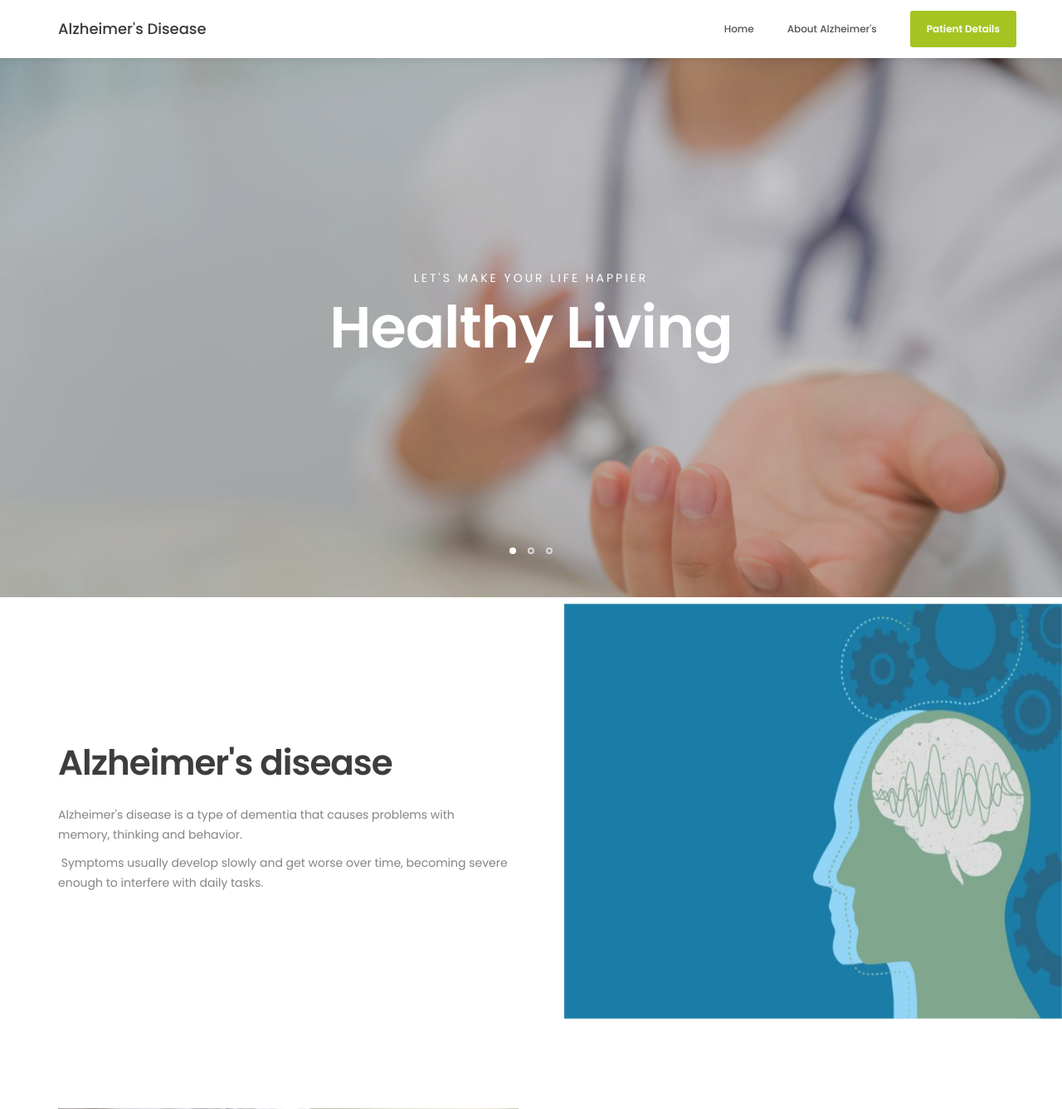
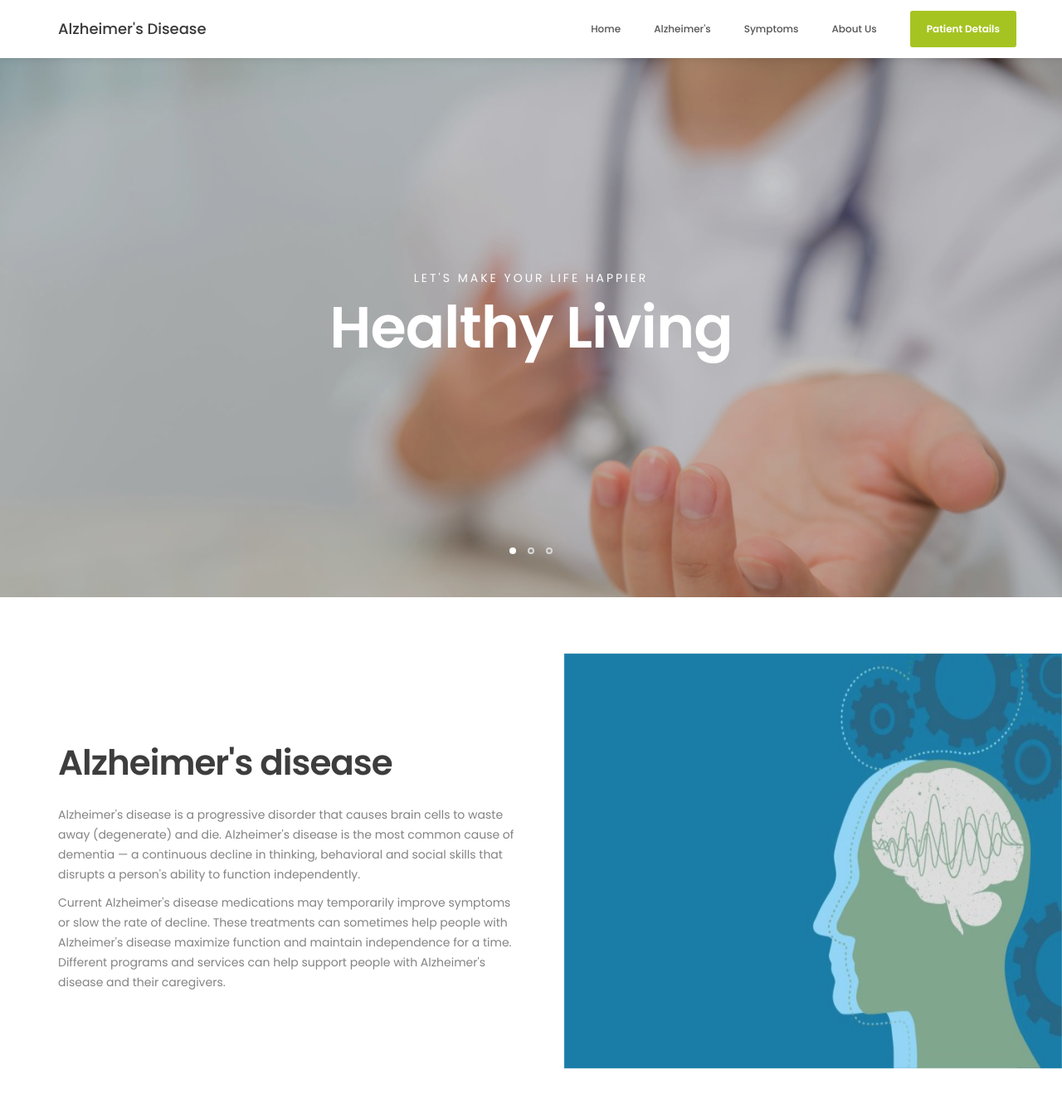
Before and after one commit to saisandeeppasham/alzheimers, a Flask app: page / in a window 1280 px wide. Shown: the top 1337 px of the page at 83% size. Run offline with Flask 2, Linux system fonts and the light colour scheme; parts of the project's set-up code (start-up, migrations or seed data) failed here and were passed over; some libraries are stand-ins or nearby versions.

Commit message:
Update index.html

```diff
--- a/templates/index.html
+++ b/templates/index.html
@@ -38,8 +38,9 @@
                <div class="collapse navbar-collapse">
                     <ul class="nav navbar-nav navbar-right">
                          <li><a href="#top" class="smoothScroll">Home</a></li>
-                         <li><a href="#about" class="smoothScroll">About Alzheimer's</a></li>
-
+                         <li><a href="#about" class="smoothScroll">Alzheimer's</a></li>
+						 <li><a href="#symptoms" class="smoothScroll">Symptoms</a></li>
+                         <li><a href="#" class="smoothScroll">About Us</a></li>
                          <li class="appointment-btn"><a href="#appointment"> Patient Details</a></li>
                     </ul>
                </div>
@@ -88,13 +89,36 @@
                          <div class="about-info">
                               <h2 class="wow fadeInUp" data-wow-delay="0.6s">Alzheimer's disease</h2>
                               <div class="wow fadeInUp" data-wow-delay="0.8s">
-                                   <p>Alzheimer's disease is a type of dementia that causes problems with memory, thinking and behavior.</p>
-                                   <p> Symptoms usually develop slowly and get worse over time, becoming severe enough to interfere with daily tasks.</p>
+                                   <p>Alzheimer's disease is a progressive disorder that causes brain cells to waste away (degenerate) and die. Alzheimer's disease is the most common cause of dementia — a continuous decline in thinking, behavioral and social skills that disrupts a person's ability to function independently.</p>
+                                   <p>Current Alzheimer's disease medications may temporarily improve symptoms or slow the rate of decline. These treatments can sometimes help people with Alzheimer's disease maximize function and maintain independence for a time. Different programs and services can help support people with Alzheimer's disease and their caregivers.</p>
                               </div>
                          </div>
                     </div>
                </div>
           </div>
+     </section>
+	 <!-- Symptoms -->
+	 <section id="symptoms">
+          <div class="container">
+               <div class="row">
+                    <div class="col-md-6 col-sm-6" style=";padding-left:50px;padding-right:50px;padding-top:50px;padding-bottom:50px;" >
+                         <div class="about-info">
+                              <h2 class="wow fadeInUp" data-wow-delay="0.6s">Symptoms</h2>
+                              <div class="wow fadeInUp" data-wow-delay="0.8s" style="margin-right:00px">
+                                   <p>Memory loss is the key symptom of Alzheimer's disease. An early sign of the disease is usually difficulty remembering recent events or conversations. As the disease progresses, memory impairments worsen and other symptoms develop.</p>
+                                   <p>At first, a person with Alzheimer's disease may be aware of having difficulty with remembering things and organizing thoughts. A family member or friend may be more likely to notice how the symptoms worsen.</p>
+
+                              </div>
+							  </div>
+                         </div>
+						 <div class="col-md-6 col-sm-6">
+                         <img src="../static/images/symptoms.png" class="img-responsive" alt=""
+						 style="width:700px;height:550px;">
+                    </div>
+					</div>
+            </div>
+
+
      </section>
      <!-- MAKE AN APPOINTMENT -->
      <section id="appointment" data-stellar-background-ratio="3">
@@ -113,7 +137,7 @@
                                    <h2>PatientDetails</h2>
                               </div>
                               <div class="wow fadeInUp" data-wow-delay="0.8s">
-                                <div class="col-md-6 col-sm-6">
+                                   <div class="col-md-6 col-sm-6">
                                         <label for="name">Name</label>
                                         <input type="text" class="form-control" name="Name" placeholder="Patient Name" required="required" />
                                    </div>
@@ -163,7 +187,7 @@
 
 
                                    </div>
-				<button type="submit" data-toggle="modal" data-target="#exampleModal" class="btn btn-success btn-lg btn-block">Predict</button>
+								   <button type="submit" data-toggle="modal" data-target="#exampleModal" class="btn btn-success btn-lg btn-block">Predict</button>
                               </div>
                         </form>
                     </div>
```
